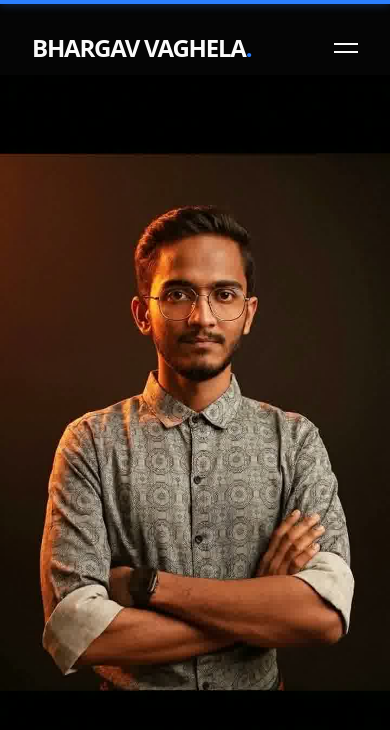
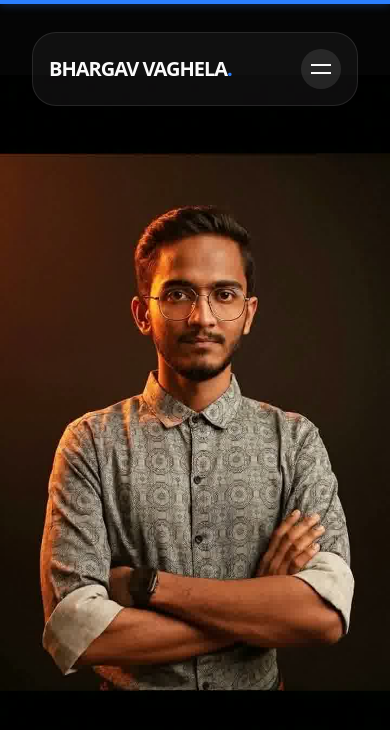
Before and after one commit to BhargavVaghela10/MyPortfolio, a React (Vite) app: page / in a window 390 px wide. Shown: the top 730 px of the page. Built offline with nearby package versions, Linux system fonts and the light colour scheme.

Commit message:
Update navbar layout and styling

```diff
--- a/src/components/Navbar.jsx
+++ b/src/components/Navbar.jsx
@@ -21,10 +21,32 @@ const Navbar = () => {
             transition={{ duration: 0.8, delay: 0.5 }}
             className={`fixed top-0 left-0 w-full z-[100] flex justify-between items-center px-8 py-8 md:px-12 pointer-events-none transition-colors duration-300 ${isOpen ? '' : 'mix-blend-difference'}`}
         >
-            {/* Logo */}
+            {/* Mobile Container */}
+            <div className="md:hidden w-full flex justify-between items-center border border-white/10 rounded-3xl p-4 bg-white/5 backdrop-blur-md pointer-events-auto">
+                {/* Mobile Logo */}
+                <Link
+                    to="/"
+                    className="text-xl font-black tracking-tighter text-white cursor-pointer"
+                >
+                    BHARGAV VAGHELA<span className="text-blue-500">.</span>
+                </Link>
+
+                {/* Mobile Menu Toggle Button */}
+                <div
+                    className="cursor-pointer text-white relative z-[101] bg-white/10 hover:bg-white/20 transition-all rounded-full p-2 flex items-center justify-center w-10 h-10"
+                    onClick={() => setIsOpen(!isOpen)}
+                >
+                    <div className="flex flex-col gap-1.5">
+                        <div className={`w-5 h-0.5 bg-current transition-all duration-300 ${isOpen ? 'rotate-45 translate-y-1' : ''}`}></div>
+                        <div className={`w-5 h-0.5 bg-current transition-all duration-300 ${isOpen ? '-rotate-45 -translate-y-1' : ''}`}></div>
+                    </div>
+                </div>
+            </div>
+
+            {/* Desktop Logo */}
             <Link
                 to="/"
-                className="text-2xl font-black tracking-tighter text-white pointer-events-auto cursor-pointer"
+                className="hidden md:block text-2xl font-black tracking-tighter text-white pointer-events-auto cursor-pointer"
             >
                 BHARGAV VAGHELA<span className="text-blue-500">.</span>
             </Link>
@@ -52,14 +74,7 @@ const Navbar = () => {
                 })}
             </ul>
 
-            {/* Mobile Menu Toggle */}
-            <div
-                className="md:hidden pointer-events-auto cursor-pointer text-white relative z-[101]"
-                onClick={() => setIsOpen(!isOpen)}
-            >
-                <div className={`w-6 h-0.5 bg-current transition-all ${isOpen ? 'rotate-45 translate-y-1.5' : 'mb-1.5'}`}></div>
-                <div className={`w-6 h-0.5 bg-current transition-all ${isOpen ? '-rotate-45 -translate-y-[1px]' : ''}`}></div>
-            </div>
+
 
             {/* Mobile Menu Overlay */}
             {isOpen && (
```
